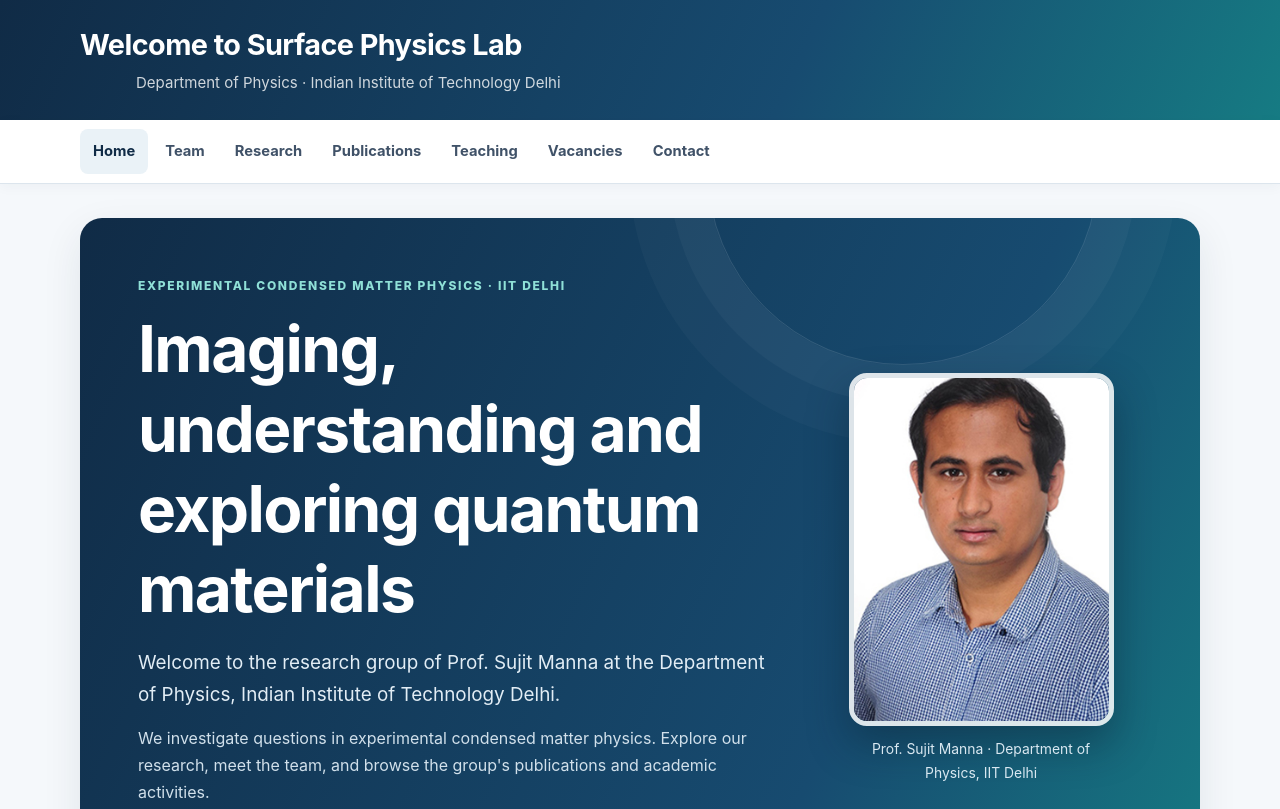
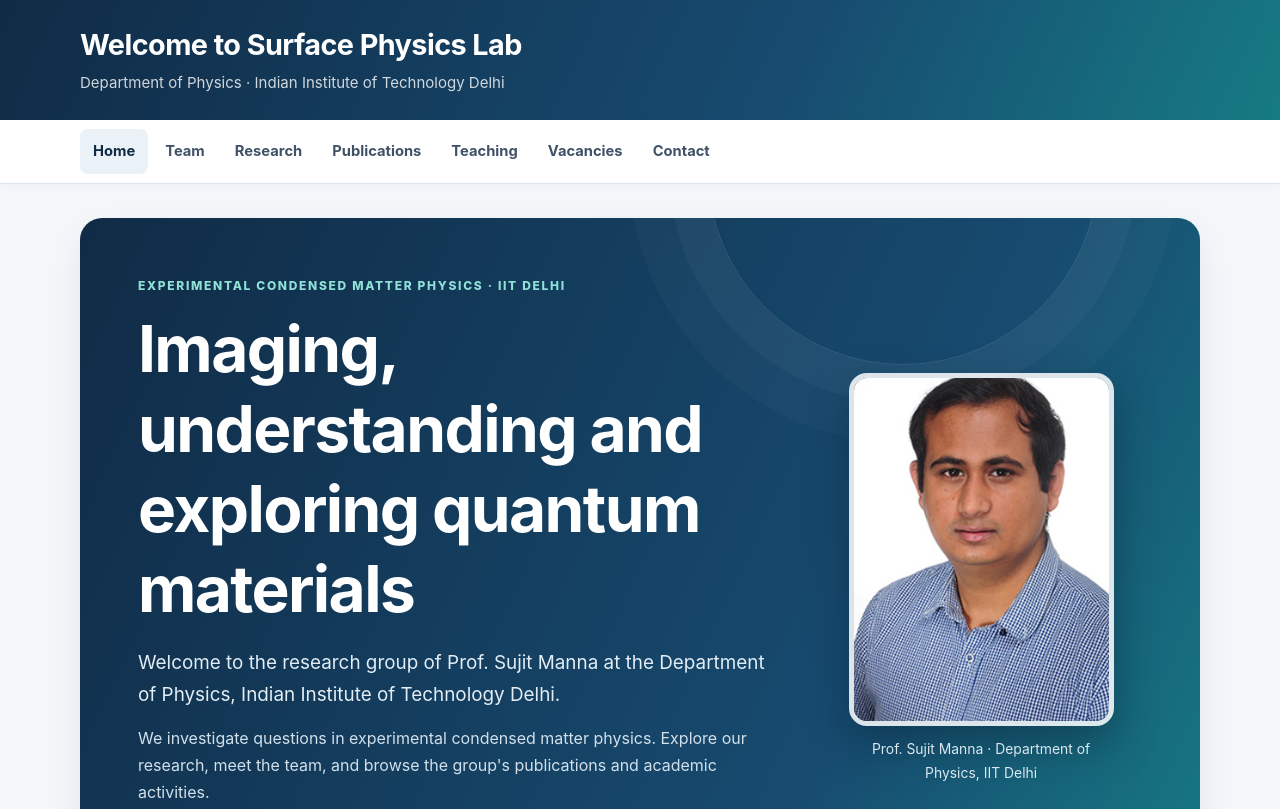
Before and after one commit to surfacephysics/surfacephysics.github.io, a plain HTML site: page index.html in a window 1280 px wide. Shown: the top 809 px of the page. Drawn offline with Linux system fonts and the light colour scheme.

Commit message:
Add files via upload

```diff
--- a/style.css
+++ b/style.css
@@ -6,7 +6,7 @@ a{color:var(--blue);text-decoration:none}a:hover{color:var(--teal)}
 .header-inner,main,.nav-inner,.footer-inner{width:min(1120px,calc(100% - 44px));margin:0 auto}
 .brand-line{display:flex;align-items:center;gap:14px}.brand-mark{width:42px;height:42px;border:1px solid #ffffff70;border-radius:12px;display:grid;place-items:center;font-weight:800;letter-spacing:.04em}
 .site-title{color:#fff;margin:0;font-size:clamp(1.25rem,2.6vw,1.8rem);line-height:1.2;letter-spacing:-.02em}
-.site-subtitle{margin:7px 0 0 56px;color:#ffffffcc;font-size:.94rem}
+.site-subtitle{margin:7px 0 0 0;color:#ffffffcc;font-size:.94rem}
 .nav-wrap{background:#fff;border-bottom:1px solid var(--line);box-shadow:0 3px 12px #102b460a}
 nav{display:flex;flex-wrap:wrap;align-items:center;gap:4px;padding:9px 0}
 nav a{color:#405268;padding:10px 13px;border-radius:8px;font-size:.92rem;font-weight:650}
@@ -38,3 +38,5 @@ p{margin:0 0 14px}.lead{font-size:1.13rem;color:#526579;max-width:760px}
 header.site-header .header-inner .brand-line .site-title {
   color: #ffffff !important;
 }
+
+.site-subtitle { margin-left: 0 !important; }
```
